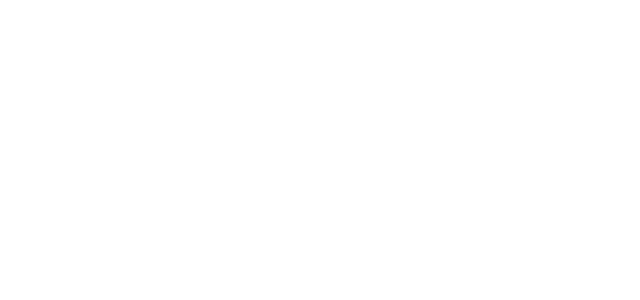
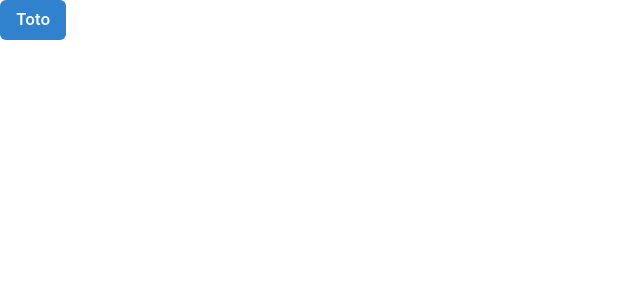
Before and after one commit to TheoMerino/game-hub, a React (Vite) app: page / in a window 1280 px wide. Shown: the top 300 px of the page, without its empty margins (0-640 px from the left). Built offline with nearby package versions, Linux system fonts and the light colour scheme.

Commit message:
install ckakraui

```diff
--- a/package.json
+++ b/package.json
@@ -9,6 +9,10 @@
     "preview": "vite preview"
   },
   "dependencies": {
+    "@chakra-ui/react": "^2.7.1",
+    "@emotion/react": "^11.11.1",
+    "@emotion/styled": "^11.11.0",
+    "framer-motion": "^10.12.18",
     "react": "^18.2.0",
     "react-dom": "^18.2.0"
   },
--- a/src/App.tsx
+++ b/src/App.tsx
@@ -1,12 +1,10 @@
-import { useState } from 'react'
-import reactLogo from './assets/react.svg'
-import './App.css'
+import { useState } from "react";
+import reactLogo from "./assets/react.svg";
+import "./App.css";
+import { Button } from "@chakra-ui/react";
 
 function App() {
-
-  return (
-    <div></div>
-  )
+  return <Button colorScheme="blue">Toto</Button>;
 }
 
-export default App
+export default App;
--- a/src/main.tsx
+++ b/src/main.tsx
@@ -1,10 +1,13 @@
-import React from 'react'
-import ReactDOM from 'react-dom/client'
-import App from './App'
-import './index.css'
+import React from "react";
+import ReactDOM from "react-dom/client";
+import App from "./App";
+import "./index.css";
+import { ChakraProvider } from "@chakra-ui/react";
 
-ReactDOM.createRoot(document.getElementById('root') as HTMLElement).render(
+ReactDOM.createRoot(document.getElementById("root") as HTMLElement).render(
   <React.StrictMode>
-    <App />
-  </React.StrictMode>,
-)
+    <ChakraProvider>
+      <App />
+    </ChakraProvider>
+  </React.StrictMode>
+);
```
Also changed, not shown: 2 other files (tests, documents, lock files or other folders).
